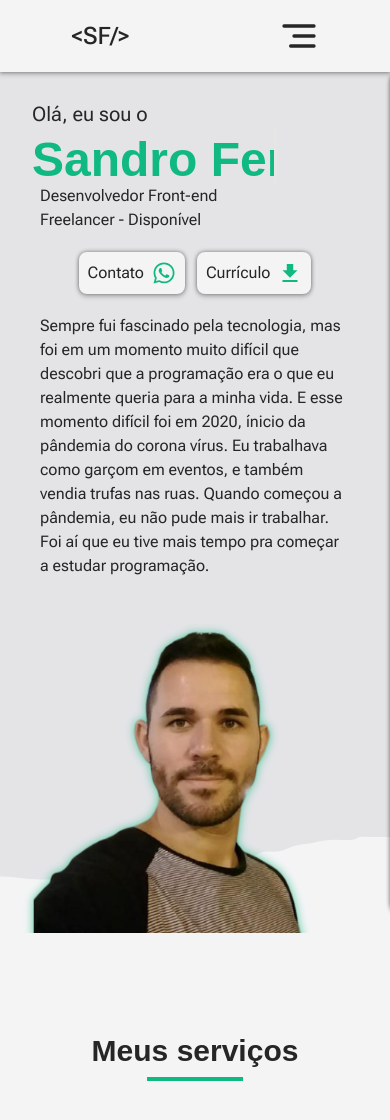
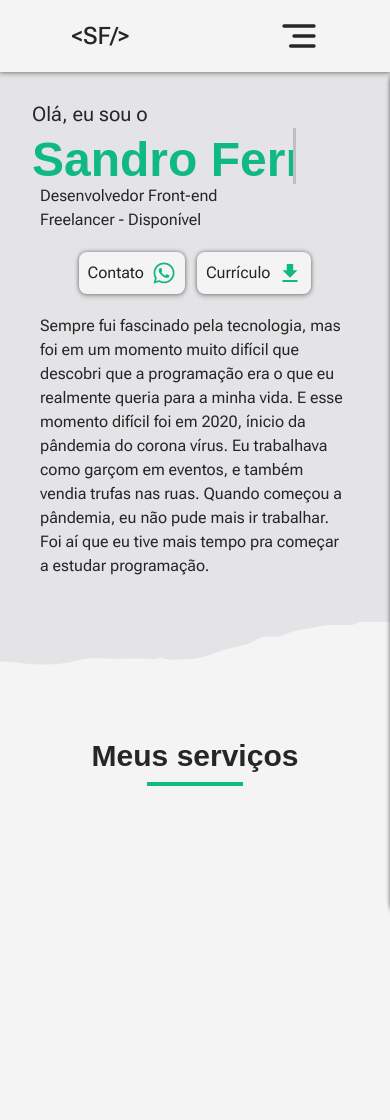
Before and after one commit to SandroFernandesRosal/my-portfolio-next, a Next.js app: page /sobre in a window 390 px wide. Shown: the top 1120 px of the page. Built offline with nearby package versions, Linux system fonts and the light colour scheme; a web font is replaced by a local one.

Commit message:
style: mudança de estilo

```diff
--- a/src/components/resume.tsx
+++ b/src/components/resume.tsx
@@ -6,7 +6,7 @@ import { IoMdDownload } from 'react-icons/io'
 
 export default function Resume() {
   return (
-    <div className="flex flex-wrap w-full items-center px-5 mb-[100px] justify-center md:justify-around bg-bglightsecundary dark:bg-bgdarksecundary pt-[100px] dark:bg-[url(../assets/bg-dark.png)] bg-[url(../assets/bg-light.png)] bg-bottom bg-repeat-x">
+    <div className="flex  flex-wrap w-full items-center px-5 mb-5 justify-center md:justify-around bg-bglightsecundary dark:bg-bgdarksecundary pt-[100px] dark:bg-[url(../assets/bg-dark.png)] bg-[url(../assets/bg-light.png)] bg-bottom bg-repeat-x">
       <div className="">
         <div className="mb-5">
           <p className="text-xl pl-3">Olá, eu sou o</p>
@@ -47,7 +47,7 @@ export default function Resume() {
         </div>
 
         <div className="text-left mx-5 mb-10 max-w-[600px]">
-          <p className="mb-5">
+          <p className="pb-[100px]">
             Sempre fui fascinado pela tecnologia, mas foi em um momento muito
             difícil que descobri que a programação era o que eu realmente queria
             para a minha vida. E esse momento difícil foi em 2020, ínicio da
@@ -59,7 +59,7 @@ export default function Resume() {
         </div>
       </div>
 
-      <div className=" h-[315px] md:mb-5  md:dark:shadow-shadowdark md:shadow-shadowlight flex items-end md:h-[270px] md:w-[270px] lg:h-[400px] lg:w-[400px]  justify-center md:rounded-perfil md:border-2px border-green md:dark:bg-bgdarksecundary overflow-hidden md:mt-5">
+      <div className=" h-[315px] md:mb-5 hidden md:dark:shadow-shadowdark md:shadow-shadowlight md:flex items-end md:h-[270px] md:w-[270px] lg:h-[400px] lg:w-[400px]  justify-center md:rounded-perfil md:border-2px border-green md:dark:bg-bgdarksecundary overflow-hidden md:mt-5">
         <Image
           src={fotoPerfil}
           height={400}
```
